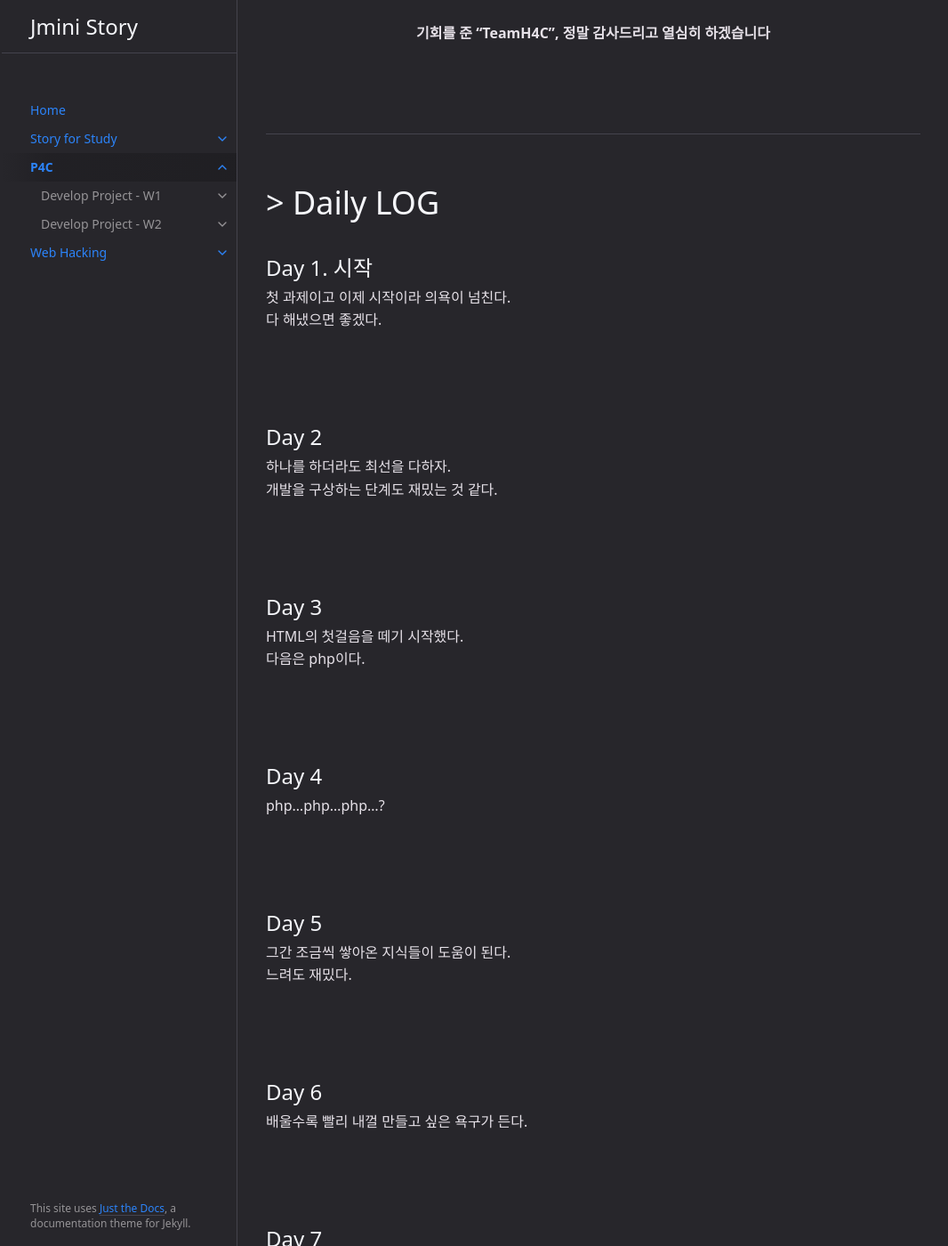
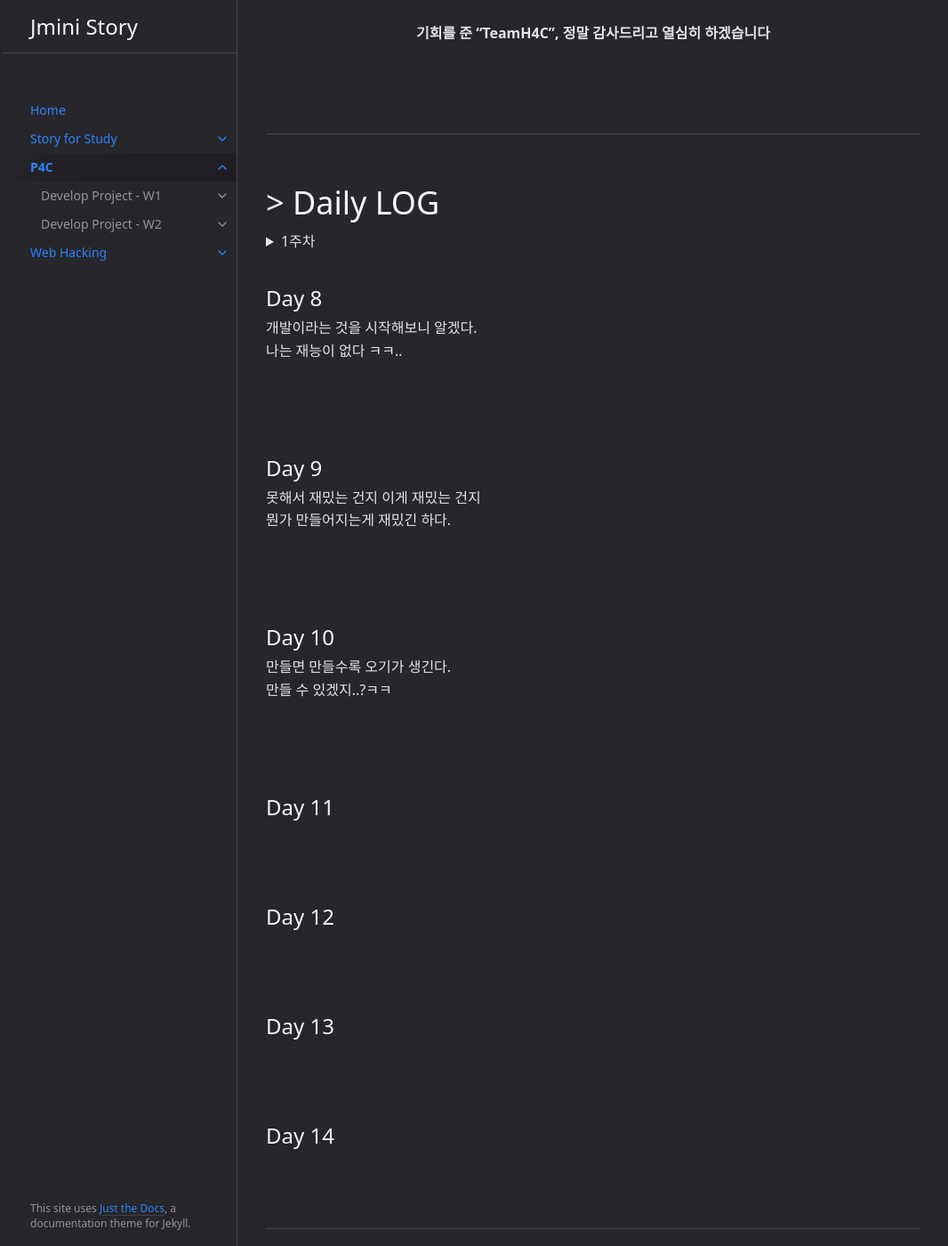
Before and after one commit to Jminis/Jminis.github.io, a Jekyll site: the page built from docs/P4C/P4C.md, in a window 1280 px wide and 1400 px high, scrolled down 206 px. Shown: the whole window at 89% size, without its empty margins (105-1171 px from the left). Built offline with Jekyll 4.4.1, drawn with Linux system fonts in a browser that asks for light colours; some of the changed text lies outside the part shown.

Commit message:
2022-04-28

```diff
--- /dev/null
+++ b/docs/P4C/Day11.md
@@ -0,0 +1,41 @@
+---
+layout: default
+title: Day11
+nav_order: 4
+
+parent: Develop Project - W2
+grand_parent: P4C
+---
+
+# > 대문 점검
+
+1.login.html과 login.php
+
+![ezgif.com-gif-maker](../img/ezgif.com-gif-maker.gif)
+
+<br>
+
+2.signup.html과 signup.php
+
+![ezgif.com-gif-maker2](../img/ezgif.com-gif-maker2.gif)
+
+<br>
+
+
+
+이메일 인증과 비밀번호 찾기는 추후 진행할 예정이다.
+로그인 이후 main.php가 너무 휑하기에 틀을 잡아야겠다.
+
+<br><br><br>
+
+-----
+
+# > 메인 페이지 구상하기
+
+게시판이 보이는 것을 메인으로 잡고 이야기와 공유의 컨셉을 잡았다.
+내가 만들 수 있을 지는 모르겠지만 노트&일기장을 연상시키는 게시판을 만들어보겠다!!!
+
+
+![main](../img/main.png)
+
+내일 꼭 결과물을 만들어 나타나야겠다.
--- a/docs/P4C/P4C.md
+++ b/docs/P4C/P4C.md
@@ -23,6 +23,9 @@ permalink: /docs/P4C
 
 # > Daily LOG
 
+<details>
+<summary>1주차</summary>
+<div markdown="1">
 ## Day 1. 시작
 
 첫 과제이고 이제 시작이라 의욕이 넘친다.
@@ -69,3 +72,49 @@ php...php...php...?
 도착해야할 섬의 윤곽이 보이기 시작한 느낌이다.
 
 <br><br>
+
+## Day  7
+
+진행해야할 전체적인 틀이 보인다.
+도착해야할 섬의 윤곽이 보이기 시작한 느낌이다.
+
+<br><br>
+</div>
+</details>
+
+## Day 8
+
+개발이라는 것을 시작해보니 알겠다.
+나는 재능이 없다 ㅋㅋ..
+
+<br><br>
+
+## Day 9
+
+못해서 재밌는 건지 이게 재밌는 건지
+뭔가 만들어지는게 재밌긴 하다.
+
+<br><br>
+
+## Day 10
+
+만들면 만들수록 오기가 생긴다.
+만들 수 있겠지..?ㅋㅋ
+
+<br><br>
+
+## Day 11
+
+<br><br>
+
+## Day 12
+
+<br><br>
+
+## Day 13
+
+<br><br>
+
+## Day 14
+
+<br><br>
```
Also changed, not shown: docs/Story for Study/5.md (+23 -0 lines), docs/P4C/img/ezgif.com-gif-maker.gif (added), docs/P4C/img/ezgif.com-gif-maker2.gif (added), docs/P4C/img/main.png (added).
